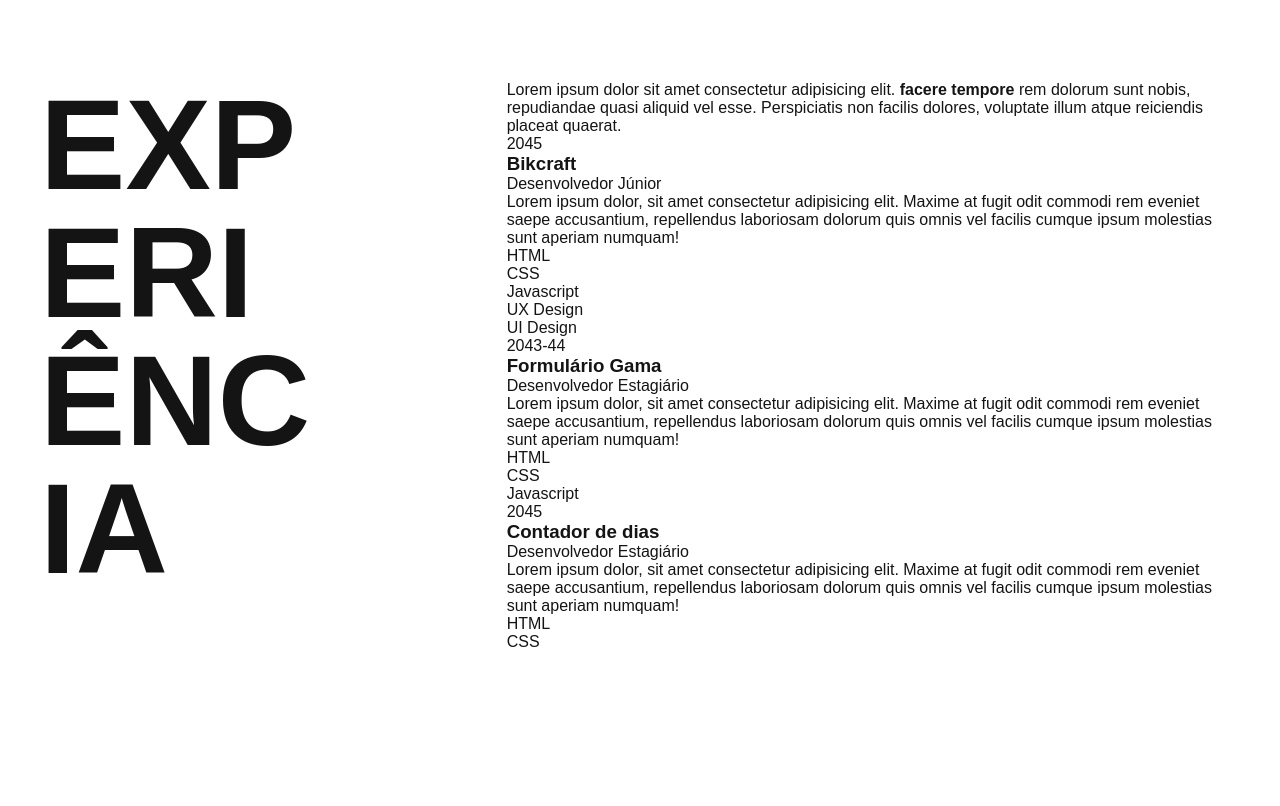
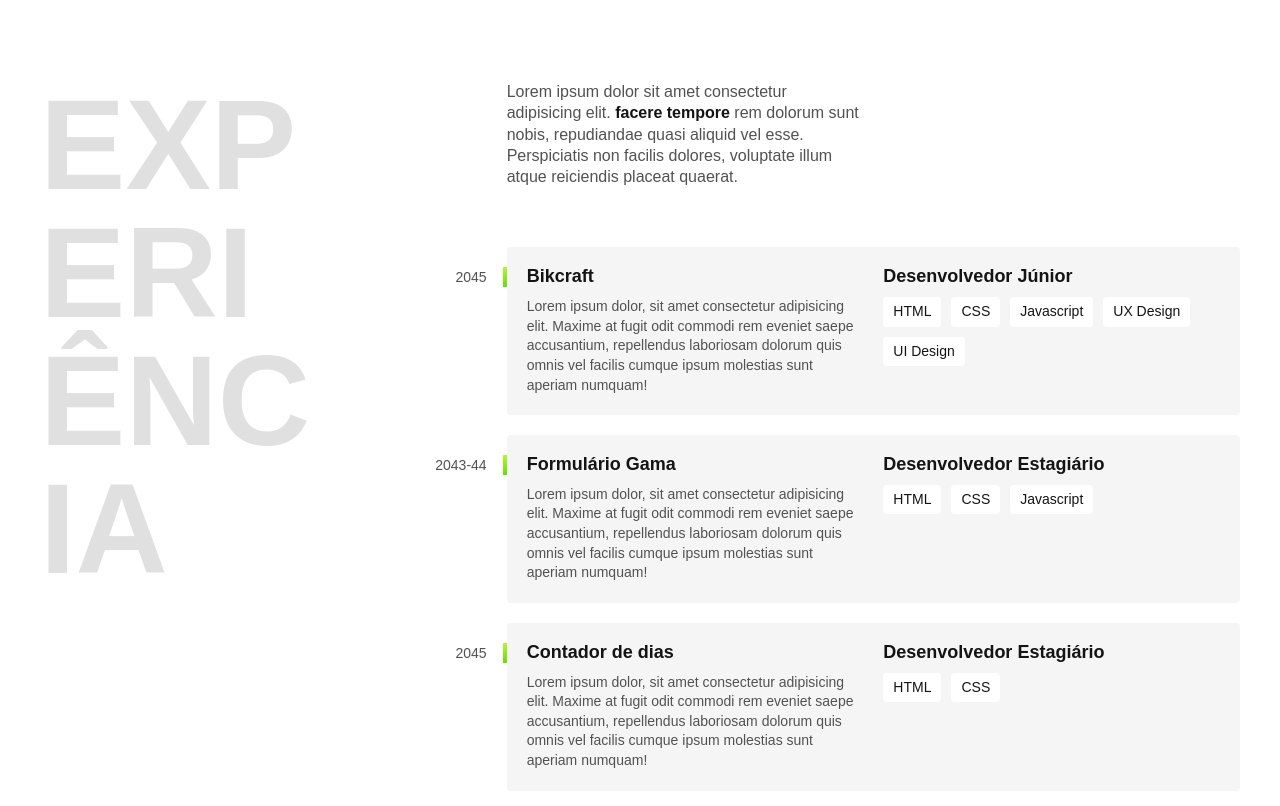
Before and after one commit to gustavomarim/portfolio, a plain HTML site: page index.html in a window 1280 px wide. Shown: the part 650-1456 px from the top of the page. Drawn offline with Linux system fonts and the light colour scheme.

Commit message:
Experiência - 1

```diff
--- a/css/experiencia.css
+++ b/css/experiencia.css
@@ -6,3 +6,78 @@
     grid-template-columns: 1fr 2fr;
     gap                  : 100px;
 }
+
+.experiencia .subtitulo {
+    color: #e0e0e0;
+}
+
+.experiencia-texto {
+    font-style   : 1.5rem;
+    line-height  : 1.33;
+    max-width    : 40ch;
+    margin-bottom: 60px;
+    color        : #525252;
+}
+
+.experiencia-texto strong {
+    color: #141414;
+}
+
+.empresa {
+    display              : grid;
+    grid-template-columns: 1fr 1fr;
+    padding              : 20px;
+    gap                  : 10px 20px;
+    background           : #f5f5f5;
+    margin-bottom        : 20px;
+    border-radius        : 4px;
+    position             : relative;
+}
+
+.empresa::before {
+    content   : "";
+    display   : block;
+    width     : 4px;
+    height    : 20px;
+    background: linear-gradient(#b6f829, #67dd0a);
+    position  : absolute;
+    top       : 20px;
+    left      : -4px;
+}
+
+.empresa-ano {
+    position  : absolute;
+    top       : 22px;
+    left      : -100px;
+    text-align: right;
+    width     : 80px;
+    color     : #525252;
+    font-size : 0.875rem;
+}
+
+.empresa-titulo {
+    font-size  : 1.125rem;
+    line-height: 1.1;
+    font-weight: bold;
+}
+
+.empresa-texto {
+    font-size  : 0.875rem;
+    line-height: 1.4;
+    color      : #525252;
+}
+
+.empresa-habilidades {
+    display      : flex;
+    flex-wrap    : wrap;
+    gap          : 10px;
+    align-content: start;
+}
+
+.empresa-habilidades li {
+    font-size    : 0.875rem;
+    line-height  : 1.4;
+    border-radius: 4px;
+    background   : #fff;
+    padding      : 5px 10px;
+}
--- a/css/global.css
+++ b/css/global.css
@@ -26,7 +26,7 @@ img {
 .subtitulo {
     font-size     : 8rem;
     word-break    : break-all;
+    line-height   : 1;
     text-transform: uppercase;
-    line-height   : 1;
     max-width     : 4ch;
 }
```
